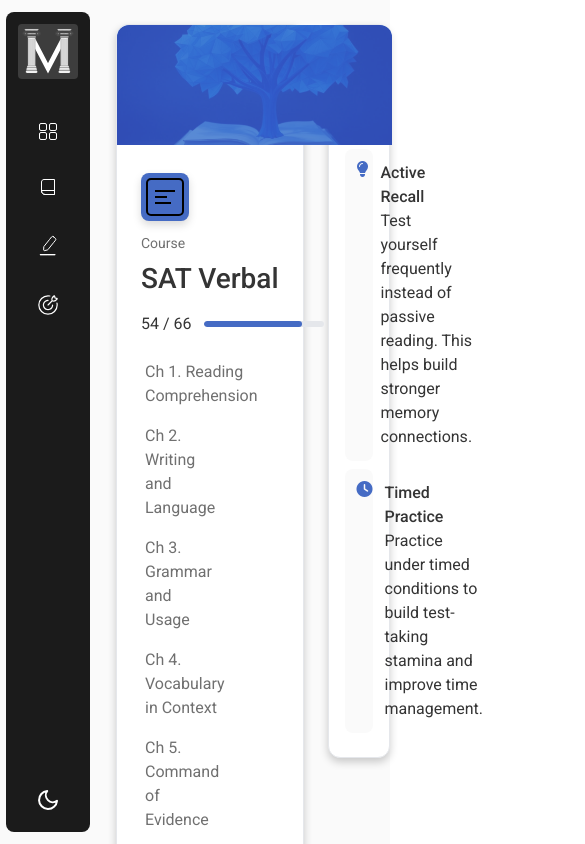
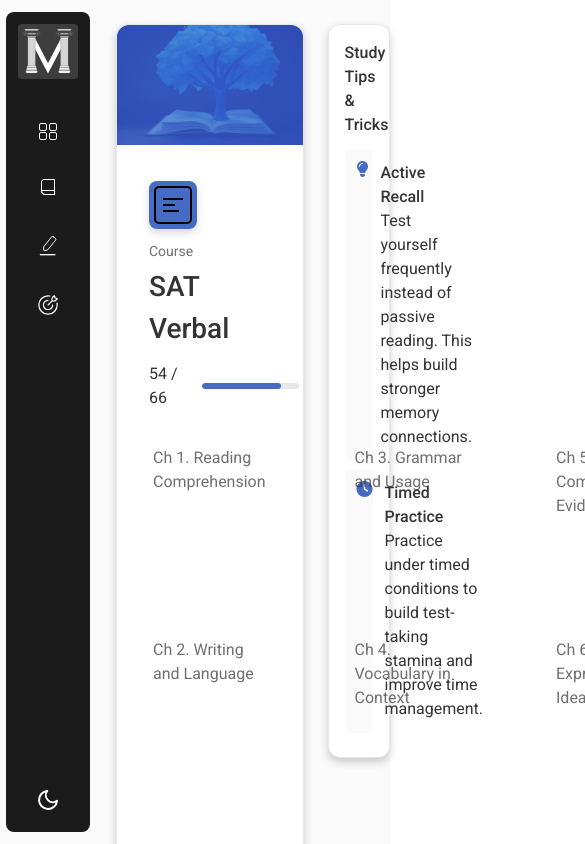
Before and after one commit to Orujhimaru/max_odyssey, a React (Vite) app: page /courses in a window 390 px wide. Shown: the top 844 px of the page, 585 px wide, since content can reach past the window. Built offline with nearby package versions, Linux system fonts and the light colour scheme; a web font is replaced by a local one.

Commit message:
design: width animation fixed

```diff
--- a/src/pages/CoursesPage/Courses.css
+++ b/src/pages/CoursesPage/Courses.css
@@ -32,17 +32,11 @@
   color: var(--text-primary);
   box-shadow: 0 4px 8px var(--box-shadow);
   position: relative;
-  display: grid;
-  grid-template-columns: 80px 1fr;
-  grid-template-rows: auto auto auto;
-  grid-template-areas:
-    "accent title"
-    "accent chapters"
-    "accent actions";
-  column-gap: 24px;
+  display: flex;
+  flex-direction: row;
   padding: 0;
   overflow: visible;
-  transition: transform 0.2s ease;
+  transition: transform 0.3s ease !important;
 }
 
 .full-course-card:hover {
@@ -51,11 +45,17 @@
 }
 
 .course-accent-image {
-  grid-area: accent;
   height: 100%;
   border-radius: 12px 0 0 12px;
   overflow: hidden;
   position: relative;
+  width: 80px;
+  flex-shrink: 0;
+  transition: width 0.7s cubic-bezier(0.4, 0, 0.2, 1) !important;
+}
+
+.full-course-card:hover .course-accent-image {
+  width: 280px;
 }
 
 .accent-image {
@@ -68,19 +68,27 @@
   background-position: center;
   opacity: 0.3;
   mix-blend-mode: overlay;
-  transition: transform 0.3s ease;
+  transition: transform 0.7s cubic-bezier(0.4, 0, 0.2, 1) !important;
 }
 
 .full-course-card:hover .accent-image {
   transform: scale(1.1);
+  opacity: 0.5;
+}
+
+.course-content {
+  flex: 1;
+  display: flex;
+  flex-direction: column;
+  padding: 24px;
+  transition: padding-left 0.7s cubic-bezier(0.4, 0, 0.2, 1) !important;
 }
 
 .course-title-section {
   display: flex;
   align-items: center;
   gap: 16px;
-  grid-area: title;
-  padding: 24px 24px 16px 0;
+  padding-bottom: 16px;
 }
 
 .course-page-icon {
@@ -149,8 +157,7 @@
   flex-wrap: wrap;
   gap: 8px;
   column-gap: 80px;
-  grid-area: chapters;
-  padding: 0 24px 16px 0;
+  padding-bottom: 16px;
 }
 
 .chapter-item {
@@ -167,8 +174,7 @@
   justify-content: space-between;
   align-items: center;
   margin-top: 12px;
-  grid-area: actions;
-  padding: 16px 24px 24px 0;
+  padding-top: 16px;
   border-top: 1px solid var(--border-color);
 }
 
@@ -212,29 +218,28 @@
 
 @media (max-width: 768px) {
   .full-course-card {
-    grid-template-columns: 1fr;
-    grid-template-rows: 120px auto auto auto;
-    grid-template-areas:
-      "accent"
-      "title"
-      "chapters"
-      "actions";
+    flex-direction: column;
     padding: 0;
   }
 
   .course-accent-image {
     border-radius: 12px 12px 0 0;
+    height: 120px;
+    width: 100% !important;
+  }
+
+  .course-content {
+    padding: 16px;
   }
 
   .course-title-section,
   .chapters-grid,
   .course-page-actions {
-    padding-left: 24px;
-    padding-right: 24px;
+    padding: 16px;
   }
 
   .chapters-grid {
-    grid-template-columns: 1fr;
+    flex-direction: column;
   }
 
   .course-title-section {
--- a/src/pages/CoursesPage/Courses.jsx
+++ b/src/pages/CoursesPage/Courses.jsx
@@ -83,6 +83,7 @@ const Courses = () => {
                   style={{ backgroundImage: `url(${course.background})` }}
                 />
               </div>
+              <div className="course-content">
                 <div className="course-title-section">
                   <div
                     className="course-page-icon"
@@ -129,6 +130,7 @@ const Courses = () => {
                   >
                     Enter Course
                   </button>
+                </div>
               </div>
             </div>
           ))}
```
Lines whose indentation alone changed are shown as unchanged.
